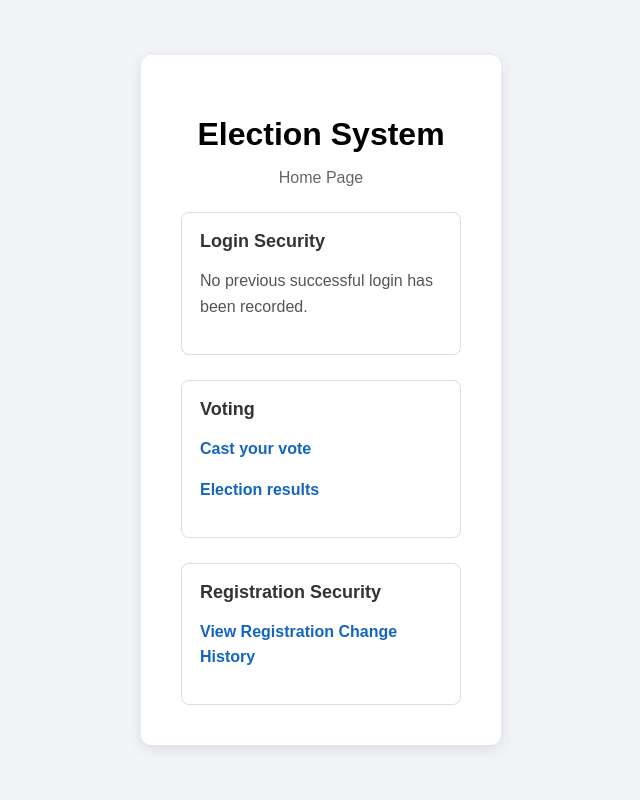
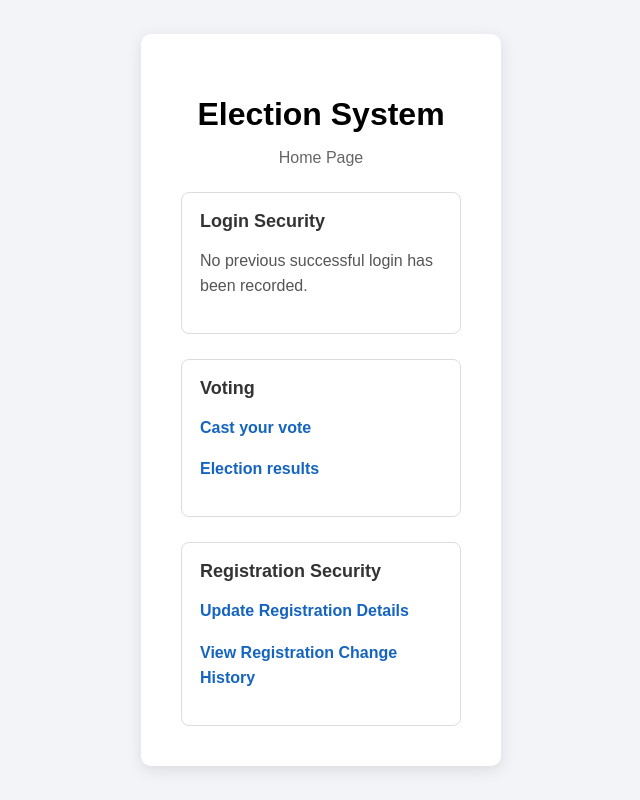
Before and after one commit to lenoiscoding/inte2667-group-voting, a Flask app: page /auth/home in a window 1280 px wide. Shown: the whole page, without its empty margins (319-959 px from the left). Run offline with Flask 3, Linux system fonts and the light colour scheme; the visitor is signed in with stand-in values (Sample User, id 1).

Commit message:
Add link to update registration from home

```diff
--- a/app/templates/home.html
+++ b/app/templates/home.html
@@ -40,6 +40,11 @@
         <section class="home-section">
           <h2>Registration Security</h2>
           <p>
+            <a href="{{ url_for('registration.update_details') }}">
+              Update Registration Details
+            </a>
+          </p>
+          <p>
             <a href="{{ url_for('audit.registration_history') }}">
               View Registration Change History
             </a>
```
